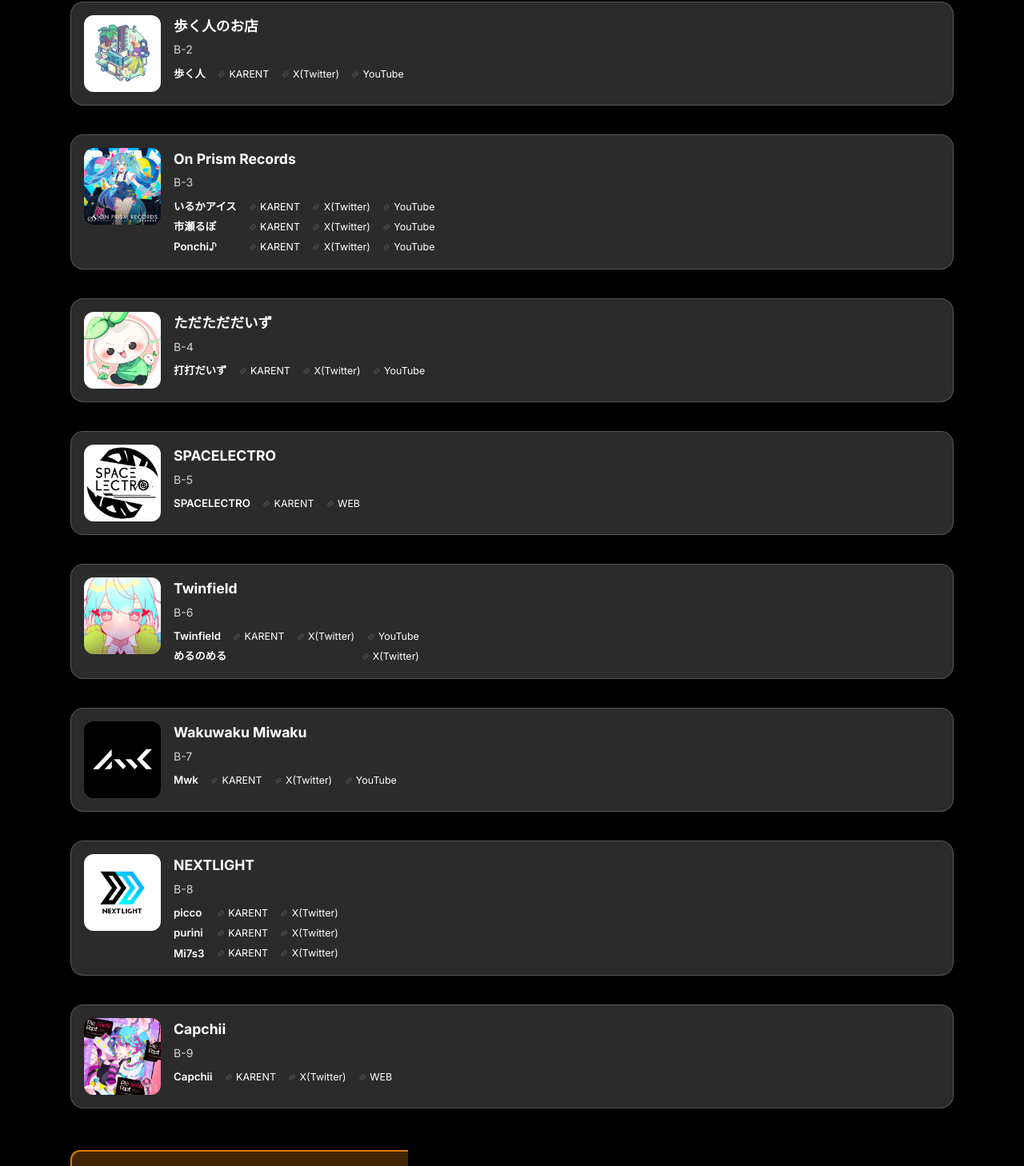
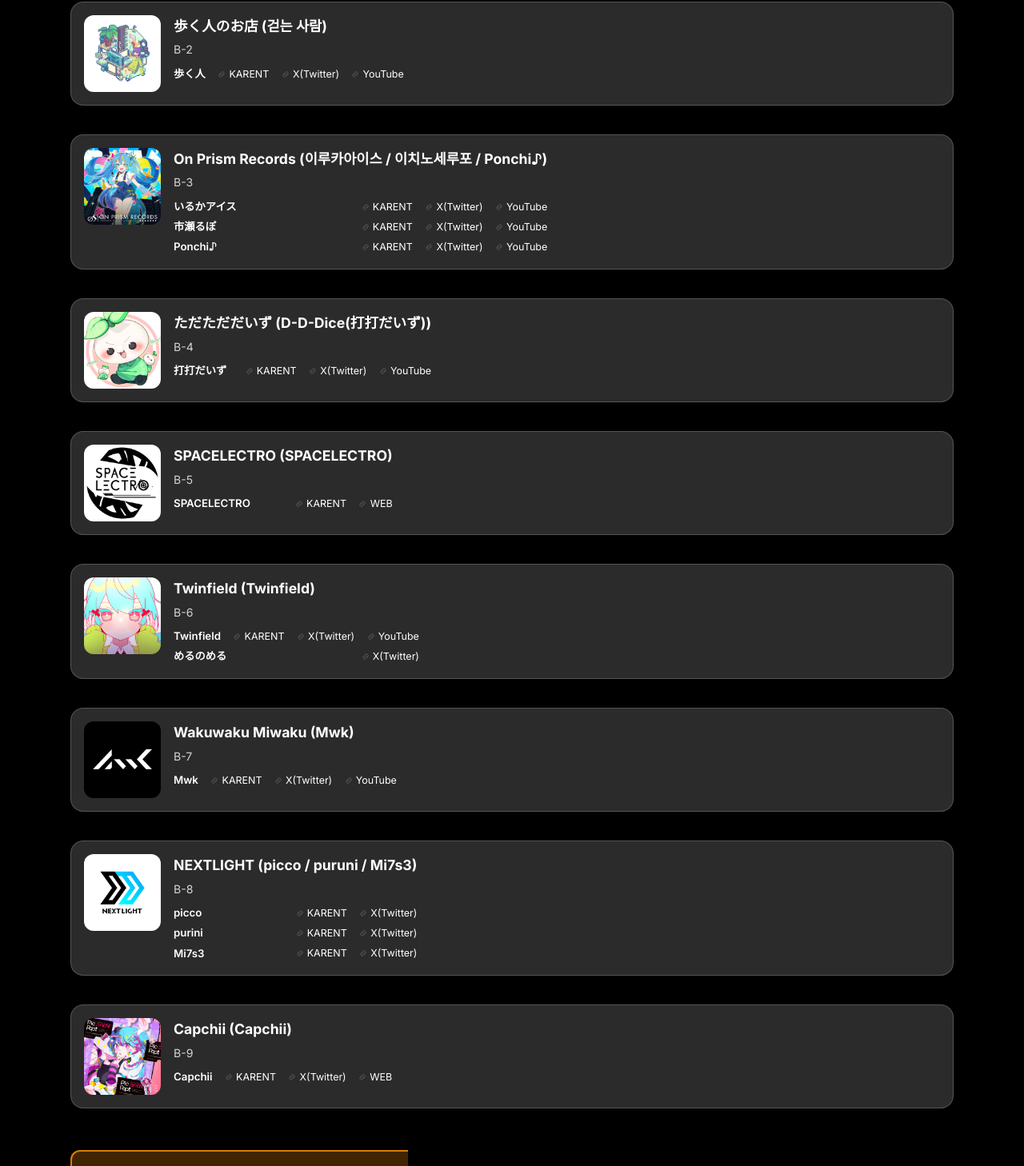
Before and after one commit to kuroka3/MM-Info, a Next.js app: page /exhibition-info/osaka/creators-market in a window 1280 px wide. Shown: the part 3992-5450 px from the top of the page at 80% size. Built offline with nearby package versions, Linux system fonts and the light colour scheme; a web font is replaced by a local one.

Commit message:
add osaka B row booth info

```diff
--- a/src/app/exhibition-info/osaka/creators-market/boothData.ts
+++ b/src/app/exhibition-info/osaka/creators-market/boothData.ts
@@ -263,11 +263,12 @@ const boothsB: Booth[] = [
     row: 'B',
     col: 1,
     name: '雄之助/Yunosuke',
-    koPNames: '',
+    koPNames: '유노스케',
     dates: ['8/9(토)', '8/10(일)', '8/11(월)'],
     members: [
       {
         name: '雄之助',
+        koName: '유노스케',
         links: [
           { label: 'KARENT', url: 'https://karent.jp/artist/pp000760' },
           { label: 'X(Twitter)', url: 'https://x.com/bass_ynk' }
@@ -280,11 +281,12 @@ const boothsB: Booth[] = [
     row: 'B',
     col: 2,
     name: '歩く人のお店',
-    koPNames: '',
+    koPNames: '걷는 사람',
     dates: ['8/9(토)', '8/10(일)', '8/11(월)'],
     members: [
       {
         name: '歩く人',
+        koName: '걷는 사람',
         links: [
           { label: 'KARENT', url: 'https://karent.jp/artist/pp000792' },
           { label: 'X(Twitter)', url: 'https://x.com/tri_angl_e' },
@@ -299,11 +301,12 @@ const boothsB: Booth[] = [
     col: 3,
     span: 2,
     name: 'On Prism Records',
-    koPNames: '',
+    koPNames: '이루카아이스 / 이치노세루포 / Ponchi♪',
     dates: ['8/9(토)', '8/10(일)', '8/11(월)'],
     members: [
       {
         name: 'いるかアイス',
+        koName: '이루카아이스',
         links: [
           { label: 'KARENT', url: 'https://karent.jp/artist/pp000894' },
           { label: 'X(Twitter)', url: 'https://x.com/irucaice' },
@@ -312,6 +315,7 @@ const boothsB: Booth[] = [
       },
       {
         name: '市瀬るぽ',
+        koName: '이치노세루포',
         links: [
           { label: 'KARENT', url: 'https://karent.jp/artist/pp000811' },
           { label: 'X(Twitter)', url: 'https://x.com/LUPO_Reportage' },
@@ -320,6 +324,7 @@ const boothsB: Booth[] = [
       },
       {
         name: 'Ponchi♪',
+        koName: 'Ponchi♪',
         links: [
           { label: 'KARENT', url: 'https://karent.jp/artist/pp000952' },
           { label: 'X(Twitter)', url: 'https://x.com/ponchi_pop' },
@@ -333,11 +338,12 @@ const boothsB: Booth[] = [
     row: 'B',
     col: 5,
     name: 'ただただだいず',
-    koPNames: '',
+    koPNames: 'D-D-Dice(打打だいず)',
     dates: ['8/9(토)', '8/10(일)', '8/11(월)'],
     members: [
       {
         name: '打打だいず',
+        koName: 'D-D-Dice(打打だいず)',
         links: [
           { label: 'KARENT', url: 'https://karent.jp/artist/pp001107' },
           { label: 'X(Twitter)', url: 'https://x.com/DICE__game' },
@@ -351,11 +357,12 @@ const boothsB: Booth[] = [
     row: 'B',
     col: 6,
     name: 'SPACELECTRO',
-    koPNames: '',
+    koPNames: 'SPACELECTRO',
     dates: ['8/9(토)', '8/10(일)', '8/11(월)'],
     members: [
       {
         name: 'SPACELECTRO',
+        koName: 'SPACELECTRO',
         links: [
           { label: 'KARENT', url: 'https://karent.jp/artist/pp000800' },
           { label: 'WEB', url: 'https://spacelectro.jp' }
@@ -368,11 +375,12 @@ const boothsB: Booth[] = [
     row: 'B',
     col: 7,
     name: 'Twinfield',
-    koPNames: '',
+    koPNames: 'Twinfield',
     dates: ['8/9(토)', '8/10(일)', '8/11(월)'],
     members: [
       {
         name: 'Twinfield',
+        koName: 'Twinfield',
         links: [
           { label: 'KARENT', url: 'https://karent.jp/artist/pp000912' },
           { label: 'X(Twitter)', url: 'https://x.com/twinfieldnex' },
@@ -390,11 +398,12 @@ const boothsB: Booth[] = [
     row: 'B',
     col: 8,
     name: 'Wakuwaku Miwaku',
-    koPNames: '',
+    koPNames: 'Mwk',
     dates: ['8/9(토)', '8/10(일)', '8/11(월)'],
     members: [
       {
         name: 'Mwk',
+        koName: 'Mwk',
         links: [
           { label: 'KARENT', url: 'https://karent.jp/artist/pp000820' },
           { label: 'X(Twitter)', url: 'https://x.com/Mwk_094' },
@@ -408,11 +417,12 @@ const boothsB: Booth[] = [
     row: 'B',
     col: 9,
     name: 'NEXTLIGHT',
-    koPNames: '',
+    koPNames: 'picco / puruni / Mi7s3',
     dates: ['8/9(토)', '8/10(일)', '8/11(월)'],
     members: [
       {
         name: 'picco',
+        koName: 'picco',
         links: [
           { label: 'KARENT', url: 'https://karent.jp/artist/pp000893' },
           { label: 'X(Twitter)', url: 'https://x.com/picco_xxx' }
@@ -420,6 +430,7 @@ const boothsB: Booth[] = [
       },
       {
         name: 'purini',
+        koName: 'purini',
         links: [
           { label: 'KARENT', url: 'https://karent.jp/artist/pp001111' },
           { label: 'X(Twitter)', url: 'https://x.com/purini_v' }
@@ -427,6 +438,7 @@ const boothsB: Booth[] = [
       },
       {
         name: 'Mi7s3',
+        koName: 'Mi7s3',
         links: [
           { label: 'KARENT', url: 'https://karent.jp/artist/pp001110' },
           { label: 'X(Twitter)', url: 'https://x.com/minase0402' }
@@ -439,11 +451,12 @@ const boothsB: Booth[] = [
     row: 'B',
     col: 10,
     name: 'Capchii',
-    koPNames: '',
+    koPNames: 'Capchii',
     dates: ['8/9(토)', '8/10(일)', '8/11(월)'],
     members: [
       {
         name: 'Capchii',
+        koName: 'Capchii',
         links: [
           { label: 'KARENT', url: 'https://karent.jp/artist/pp000931' },
           { label: 'X(Twitter)', url: 'https://x.com/capchii' },
@@ -457,11 +470,12 @@ const boothsB: Booth[] = [
     row: 'B',
     col: 11,
     name: '子牛',
-    koPNames: '',
+    koPNames: '코우시',
     dates: ['8/9(토)', '8/10(일)', '8/11(월)'],
     members: [
       {
         name: '子牛',
+        koName: '코우시',
         links: [
           { label: 'X(Twitter)', url: 'https://x.com/COWshi504' },
           { label: 'ニコニコ動画', url: 'https://www.nicovideo.jp/user/87549428/video?sortKey=viewCount&sortOrder=desc' }
@@ -474,11 +488,12 @@ const boothsB: Booth[] = [
     row: 'B',
     col: 12,
     name: 'Omoi',
-    koPNames: '',
+    koPNames: '오모이',
     dates: ['8/9(토)', '8/10(일)', '8/11(월)'],
     members: [
       {
         name: 'Sakurai',
+        koName: '오모이',
         links: [
           { label: 'KARENT', url: 'https://karent.jp/artist/pp000832' },
           { label: 'X(Twitter)', url: 'https://x.com/Omoi3965' }
```
